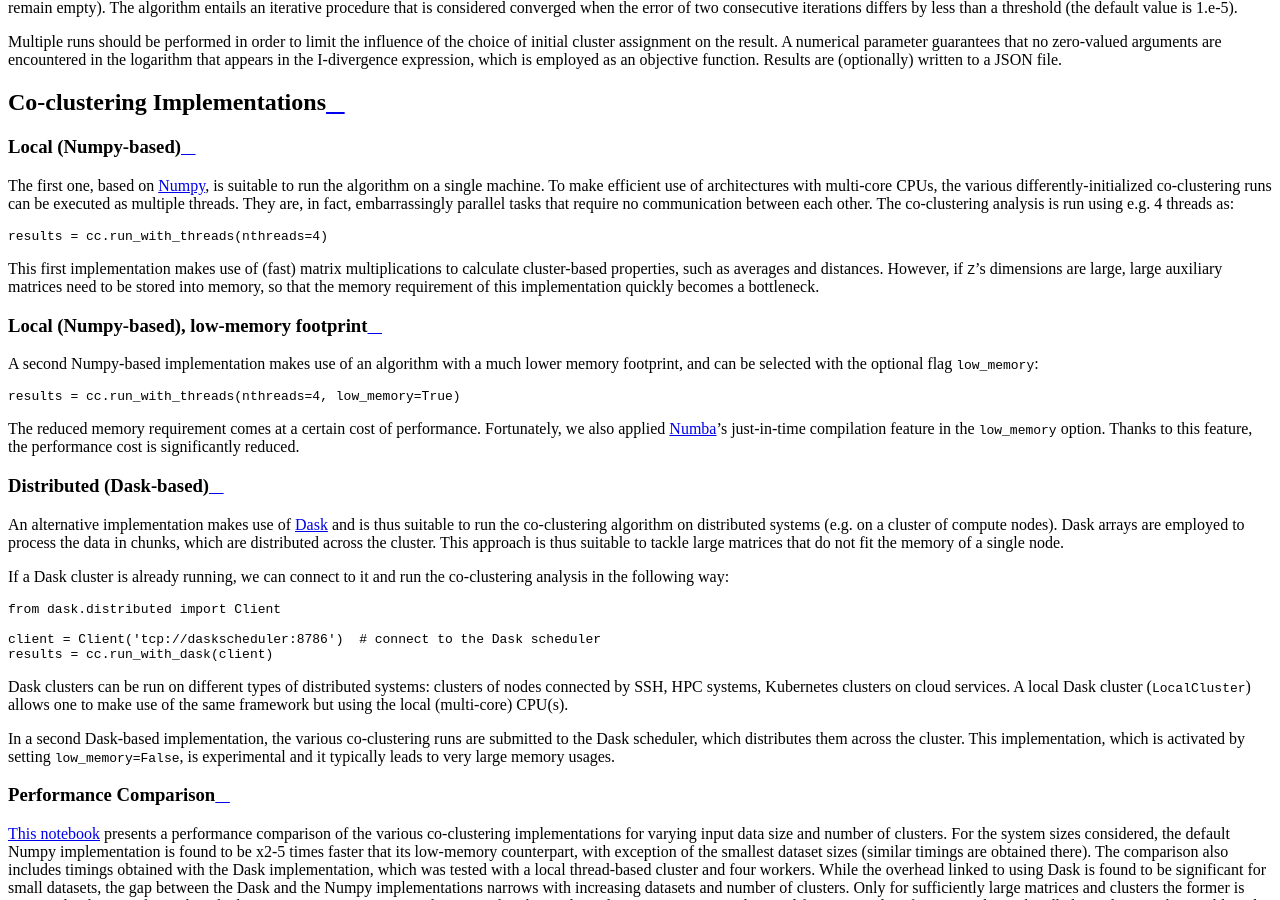
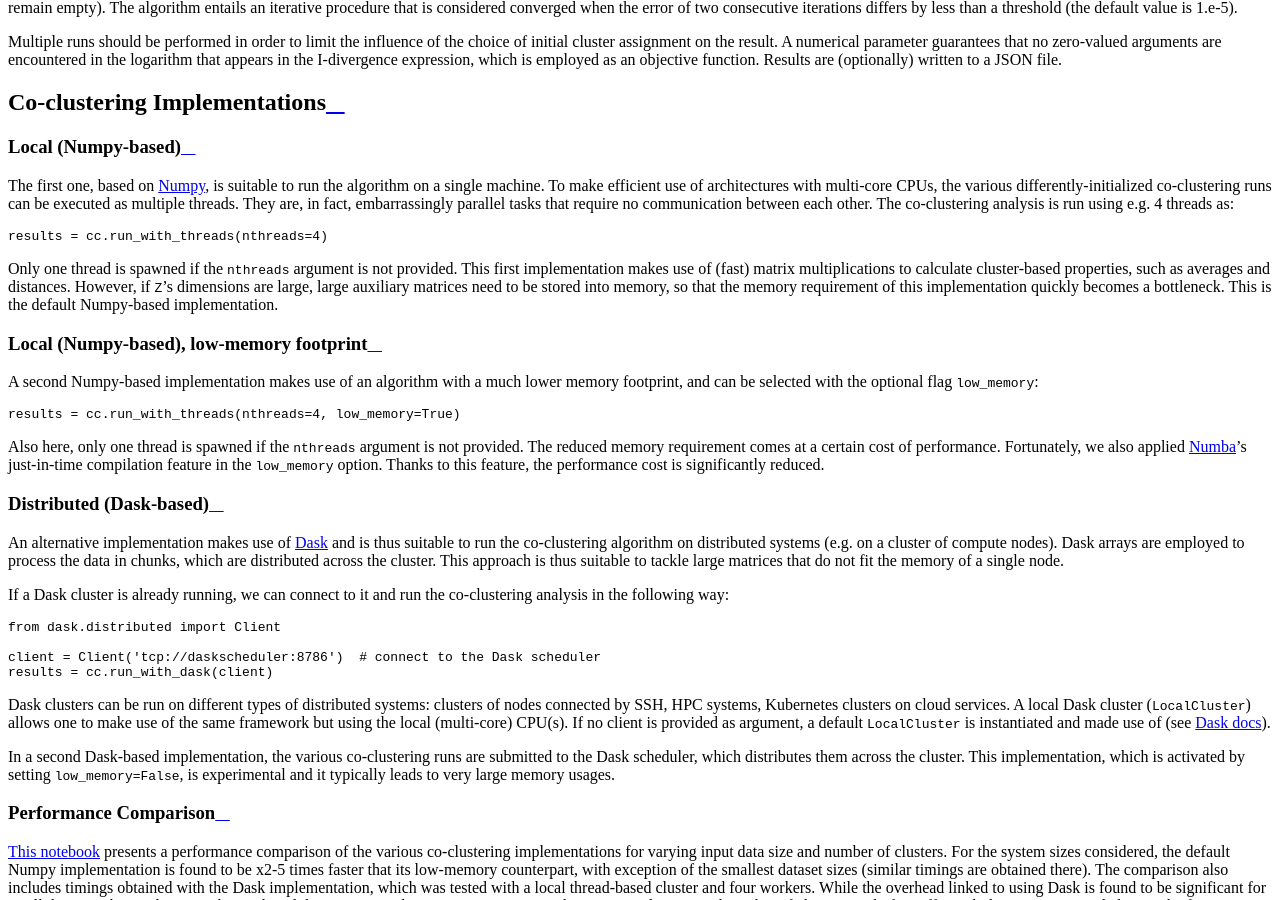
Before and after one commit to phenology/cgc, a Sphinx documentation site: the page built from docs/coclustering.rst, in a window 1280 px wide and 900 px high, scrolled down 1128 px. Built offline with Sphinx 7.4.7 and the Read the Docs theme 2.0.0, drawn with Linux system fonts in a browser that asks for light colours.

Commit message:
add defaults on implementation and number of threads employed

```diff
--- a/docs/coclustering.rst
+++ b/docs/coclustering.rst
@@ -68,9 +68,10 @@ co-clustering analysis is run using e.g. 4 threads as:
 
     results = cc.run_with_threads(nthreads=4)
 
-This first implementation makes use of (fast) matrix multiplications to calculate cluster-based properties, such as
-averages and distances. However, if ``Z``'s dimensions are large, large auxiliary matrices need to be stored into
-memory, so that the memory requirement of this implementation quickly becomes a bottleneck.
+Only one thread is spawned if the ``nthreads`` argument is not provided. This first implementation makes use of (fast)
+matrix multiplications to calculate cluster-based properties, such as averages and distances. However, if ``Z``'s
+dimensions are large, large auxiliary matrices need to be stored into memory, so that the memory requirement of this
+implementation quickly becomes a bottleneck. This is the default Numpy-based implementation.
 
 .. _Numpy: https://numpy.org
 
@@ -84,8 +85,10 @@ with the optional flag ``low_memory``:
 
     results = cc.run_with_threads(nthreads=4, low_memory=True)
 
-The reduced memory requirement comes at a certain cost of performance. Fortunately, we also applied `Numba`_'s just-in-time
-compilation feature in the ``low_memory`` option. Thanks to this feature, the performance cost is significantly reduced.
+
+Also here, only one thread is spawned if the ``nthreads`` argument is not provided. The reduced memory requirement
+comes at a certain cost of performance. Fortunately, we also applied `Numba`_'s just-in-time compilation feature in the
+``low_memory`` option. Thanks to this feature, the performance cost is significantly reduced.
 
 .. _Numba: https://numba.pydata.org
 
@@ -110,7 +113,10 @@ If a Dask cluster is already running, we can connect to it and run the co-cluste
 
 Dask clusters can be run on different types of distributed systems: clusters of nodes connected by SSH, HPC systems,
 Kubernetes clusters on cloud services. A local Dask cluster (``LocalCluster``) allows one to make use of the same
-framework but using the local (multi-core) CPU(s).
+framework but using the local (multi-core) CPU(s). If no client is provided as argument, a default ``LocalCluster``
+is instantiated and made use of (see `Dask docs`_).
+
+.. _Dask docs: http://distributed.dask.org/en/stable/api.html#distributed.LocalCluster
 
 In a second Dask-based implementation, the various co-clustering runs are submitted to the Dask scheduler, which
 distributes them across the cluster. This implementation, which is activated by setting ``low_memory=False``, is
```
Also changed, not shown: docs/triclustering.rst (+8 -0 lines).
